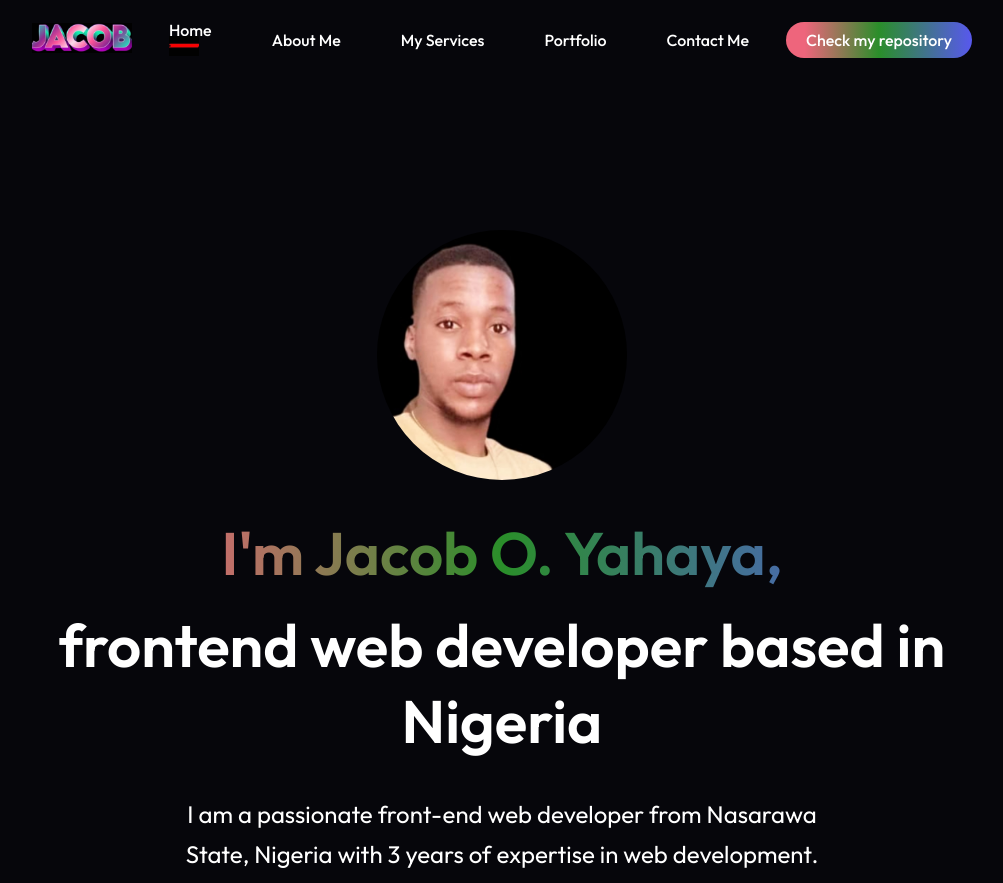
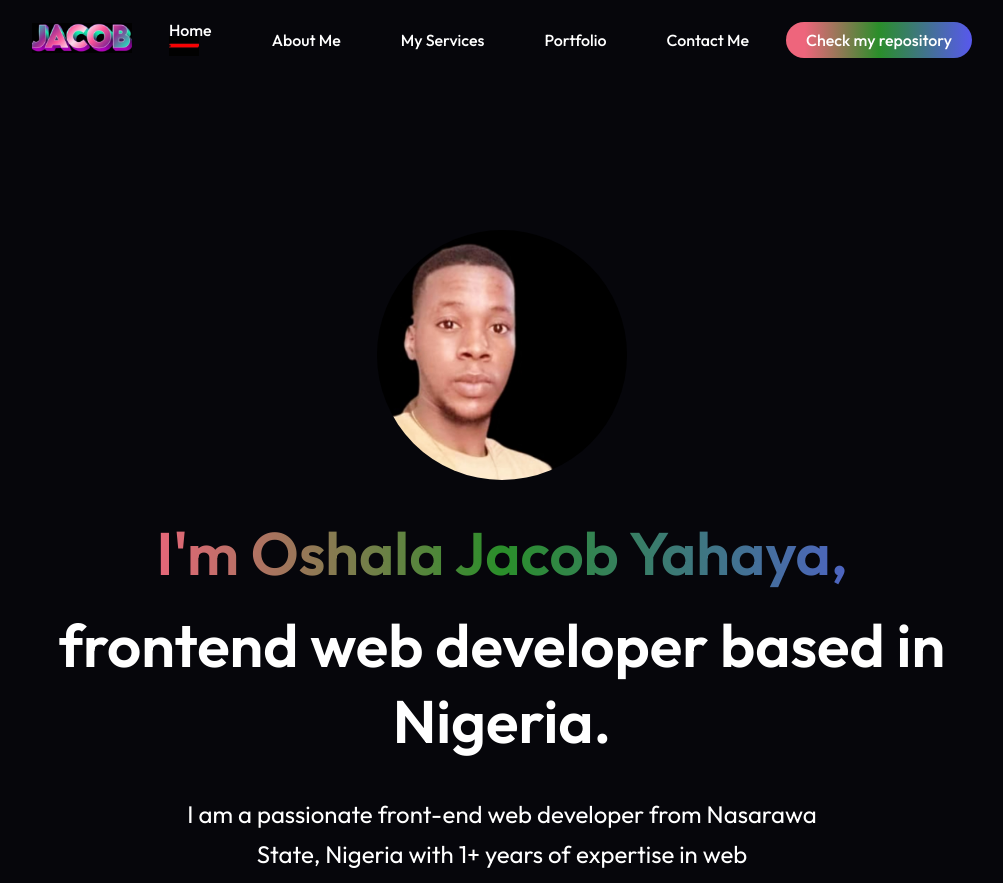
Before and after one commit to BlakWeb/Personal-Portfolio, a React (Vite) app: page / in a window 1280 px wide. Shown: the top 883 px of the page, without its empty margins (138-1141 px from the left). Built offline with nearby package versions, Linux system fonts and the light colour scheme.

Commit message:
Update Hero.jsx

```diff
--- a/src/components/Hero/Hero.jsx
+++ b/src/components/Hero/Hero.jsx
@@ -8,18 +8,18 @@ const Hero = () => {
         <div id="home" className="hero">
             <img src={profile_img} alt="Profile" />
             <h1>
-                <span>I'm Jacob O. Yahaya,</span> frontend web developer based in Nigeria
+                <span>I'm Oshala Jacob Yahaya,</span> frontend web developer based in Nigeria.
       </h1>
             <p>
                 I am a passionate front-end web developer from Nasarawa State, Nigeria
-                with 3 years of expertise in web development.
+                with 1+ years of expertise in web development.
       </p>
             <div className="hero-action">
                 <div className="hero-connect">
                     <AnchorLink className="anchor-link" offset={50} href="#contact">Connect with me</AnchorLink>
                 </div>
                 <div className="hero-resume">
-                    <a href="https://drive.google.com/file/d/1HOkahwCsz0jtGrkimwjAGf2WjuAWPCnU/view?fbclid=IwY2xjawEc3gRleHRuA2FlbQIxMAABHT8zV9tAqHGkRPEMQrSh3SfRSCrvXrI4E_MflpBvc9lPsFndaEqjjWbrmQ_aem_gnMD_H2_yI6soZEAJQKh3w"> Check my resume</a>
+                    <a href="https://drive.google.com/file/d/1uvXI8oA00wqzNpzxS-buAjti69YfPHTg/view?fbclid=IwY2xjawEjiHRleHRuA2FlbQIxMQABHefHaDIa7AkD19EgzkTlZeQ_7fPm27l0nKSpBorN1TwfsIp2ZIvt3D5rrA_aem_e-h-2pF6q3fJkbMszhw5xA"> Check my resume</a>
                 </div>
             </div>
         </div>
```
